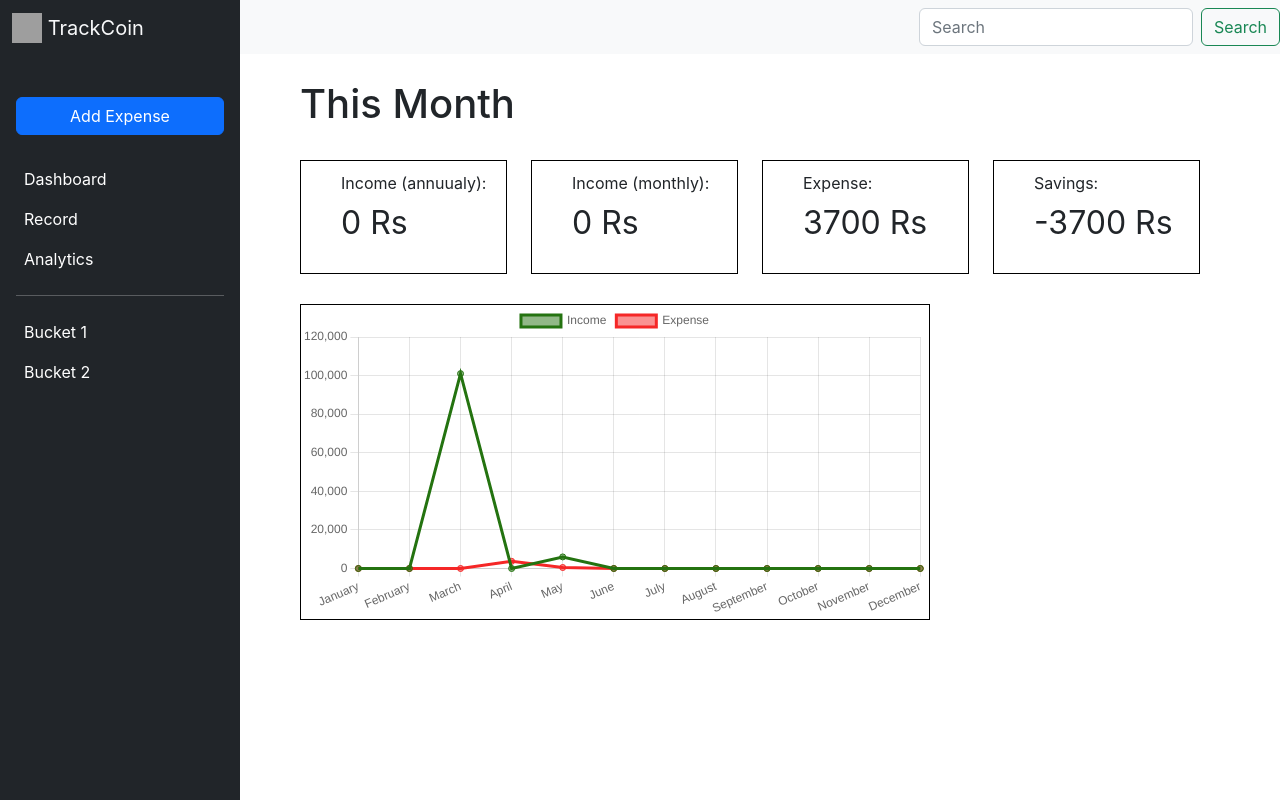
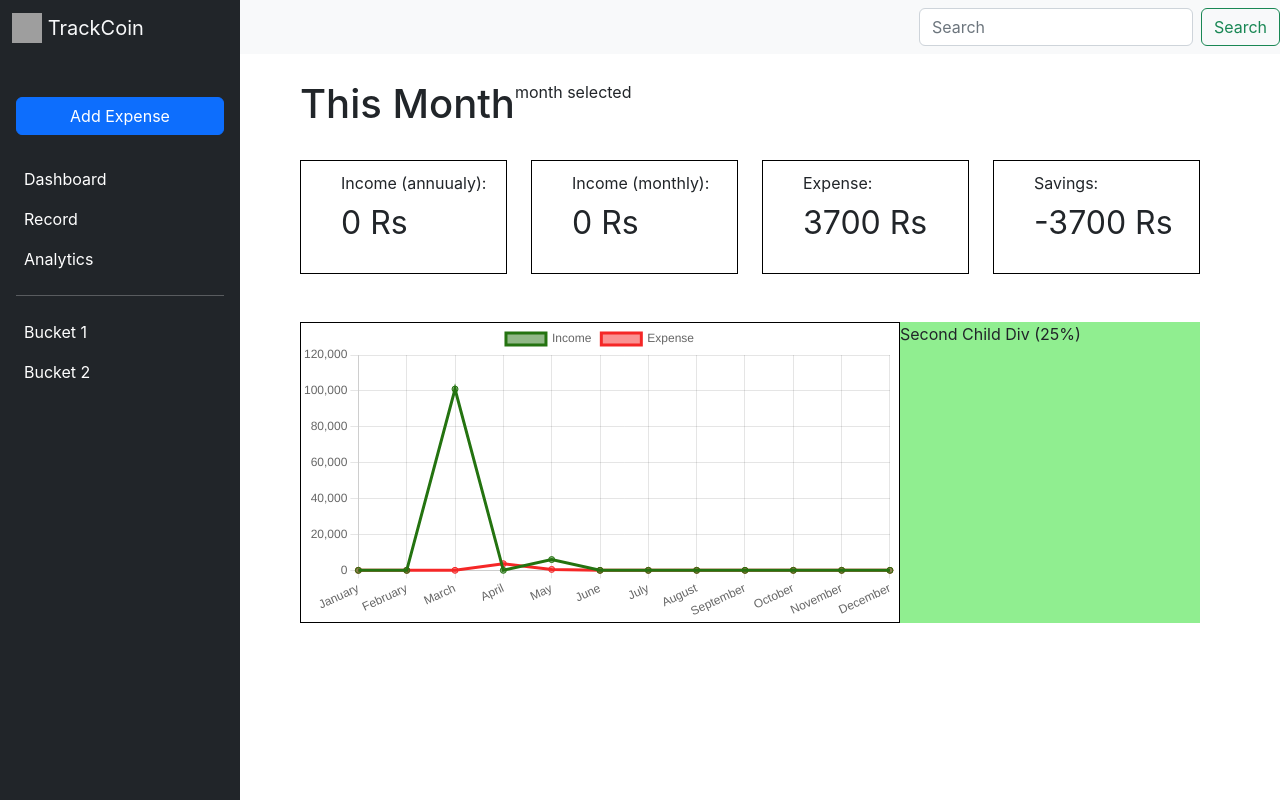
Before and after one commit to evin-wilson/expense-manager, a React (Create React App) app: page / in a window 1280 px wide. Built offline with nearby package versions, Linux system fonts and the light colour scheme; grey boxes are pictures that could not be loaded.

Commit message:
delted analytics page

```diff
--- a/src/App.js
+++ b/src/App.js
@@ -3,7 +3,6 @@ import { BrowserRouter, Route, Routes } from 'react-router-dom';
 import './App.css';
 import Navigations from './compontent/Navigations';
 import { AppProvider } from './compontent/context/AppContext';
-import Analytics from './pages/Analytics';
 import Dashboard from './pages/Dashboard';
 import Record from './pages/Record';
 
@@ -17,7 +16,6 @@ function App() {
             <Routes>
               <Route exact path='/' element={<Dashboard />} />
               <Route path='/record' element={<Record />} />
-              <Route path='/analytics' element={<Analytics />} />
             </Routes>
           </div>
         </div>
--- a/src/pages/Analytics.jsx
+++ /dev/null
@@ -1,6 +0,0 @@
-import React from 'react';
-
-function Analytics() {
-  return <div>Analytics</div>;
-}
-export default Analytics;
--- a/src/pages/Dashboard.jsx
+++ b/src/pages/Dashboard.jsx
@@ -32,7 +32,10 @@ function Dashboard() {
 
   return (
     <>
-      <h1>This Month</h1>
+      <div className='d-flex'>
+        <h1>This Month</h1>
+        <div>month selected</div>
+      </div>
       <section className='d-flex gap-4 pt-4 month-view'>
         <div>
           <p className='mb-1'>Income (annuualy):</p>
@@ -51,15 +54,13 @@ function Dashboard() {
           <p className='fs-2'>{`${money.income - money.expense} Rs`}</p>
         </div>
       </section>
-      <div
-        style={{
-          border: 'solid 1px black',
-          maxWidth: '70%',
-          maxHeight: '350px',
-          marginTop: '30px',
-        }}
-      >
-        <LineChart />
+      <div className='d-flex justify-content-between mt-5' style={{ maxHeight: '350px' }}>
+        <div className='col-8 pr-2' style={{ border: 'solid 1px black', maxWidth: '70%' }}>
+          <LineChart />
+        </div>
+        <div className='col-4' style={{ backgroundColor: 'lightgreen' }}>
+          Second Child Div (25%)
+        </div>
       </div>
     </>
   );
```
